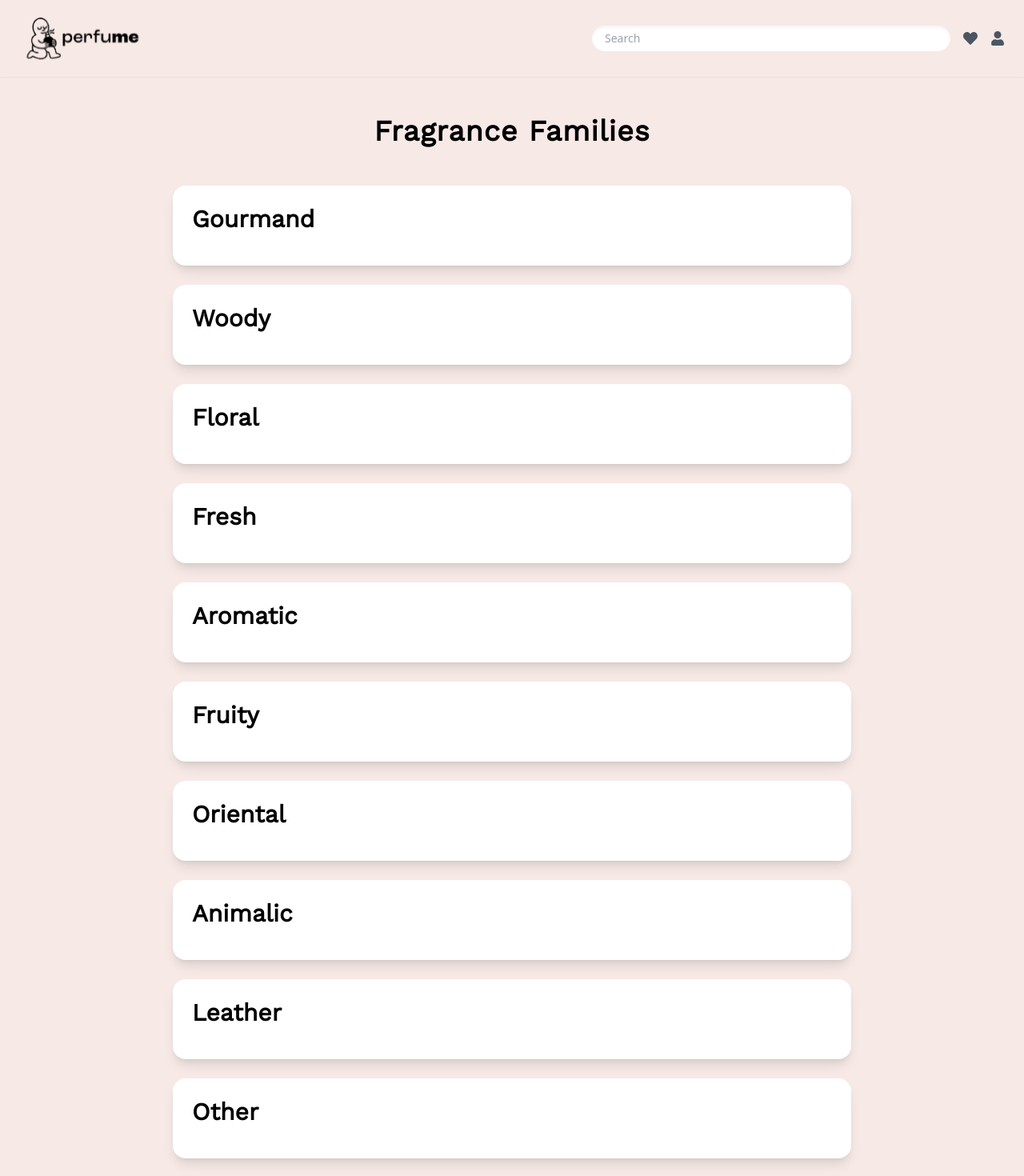
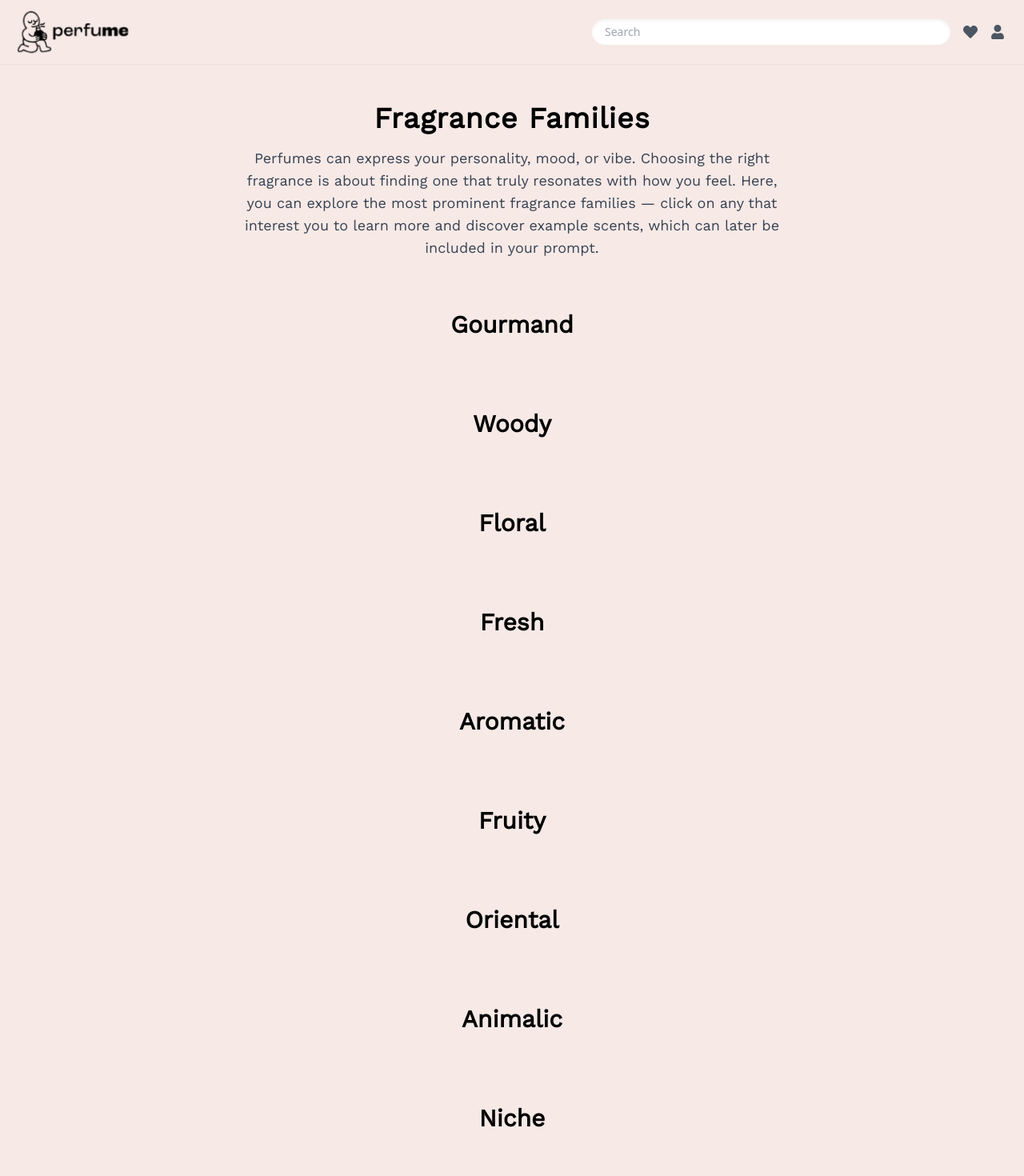
Before and after one commit to wasikjakub/perfume-sbert-app, a React (Create React App) app in the folder client/: page /families in a window 1280 px wide. Shown: the top 1470 px of the page at 80% size. Built offline with nearby package versions, Linux system fonts and the light colour scheme.

Commit message:
font matching + families page navigation

```diff
--- a/client/src/assets/families.json
+++ b/client/src/assets/families.json
@@ -27,7 +27,8 @@
       "smoky",
       "tobacco",
       "mossy",
-      "conifer"
+      "conifer",
+      "leather"
     ]
   },
   {
@@ -98,14 +99,7 @@
     ]
   },
   {
-    "family": "Leather",
-    "description": "Leather scents are strong and bold, evoking the smell of leather goods. They often include smoky or animalic undertones.",
-    "nodes": [
-      "leather"
-    ]
-  },
-  {
-    "family": "Other",
+    "family": "Niche",
     "description": "These scents do not fit neatly into a traditional category. They may be experimental, synthetic, or unique one-off aromas.",
     "nodes": [
       "metallic",
@@ -113,7 +107,7 @@
       "sour",
       "savory",
       "mineral",
-      "Champagne",
+      "champagne",
       "whiskey",
       "coca-cola",
       "beeswax",
--- a/client/src/components/features/Home/NotesSection.jsx
+++ b/client/src/components/features/Home/NotesSection.jsx
@@ -9,6 +9,7 @@ export default function QuizSection() {
       buttonText="Learn more"
       image={notesImage}
       imagePosition="right"
+      buttonLink="/families"
     />
   );
 }
--- a/client/src/components/shared/FeatureSection.jsx
+++ b/client/src/components/shared/FeatureSection.jsx
@@ -1,4 +1,5 @@
 import { motion } from "framer-motion";
+import { Link } from "react-router-dom";
 
 export default function FeatureSection({
   title,
@@ -7,6 +8,7 @@ export default function FeatureSection({
   image,
   imagePosition = "right",
   onClick,
+  buttonLink,
 }) {
   const isImageLeft = imagePosition === "left";
 
@@ -44,12 +46,24 @@ export default function FeatureSection({
         >
           <h2 className="text-3xl md:text-4xl font-bold text-gray-800 mb-4">{title}</h2>
           <p className="text-gray-600 text-2xl mb-8">{description}</p>
+          {buttonText && buttonLink ? (
+            <Link to={buttonLink} onClick={() => window.scrollTo(0, 0)}>
+              <button
+                className="bg-[#c4a075] text-white font-semibold px-8 py-4 rounded-full text-3xl hover:bg-[#b18b60] transition"
+              >
+                {buttonText}
+              </button>
+            </Link>
+          ) : (
+            buttonText && (
               <button
                 onClick={onClick}
                 className="bg-[#c4a075] text-white font-semibold px-8 py-4 rounded-full text-3xl hover:bg-[#b18b60] transition"
               >
                 {buttonText}
               </button>
+            )
+          )}
         </div>
       </div>
     </motion.section>
--- a/client/src/components/shared/Header.jsx
+++ b/client/src/components/shared/Header.jsx
@@ -1,15 +1,18 @@
 import { FaUser, FaHeart } from "react-icons/fa";
+import { Link } from "react-router-dom";
 
 export default function Header() {
   return (
     <header className="bg-[#f6e9e6] px-6 py-6 flex justify-between items-center shadow-sm sticky top-0 z-[50]">
       {/* LOGO - to be changed */}
       <div className="flex items-center">
-        <img
-          src="/logo_perfume.png"
-          alt="perfuME logo"
-          className="h-12 scale-[3] object-contain ml-[1cm]"
-        />
+        <Link to="/">
+          <img
+            src="/logo_perfume.png"
+            alt="perfuME logo"
+            className="h-8 scale-[4.5] object-contain ml-[1cm]"
+          />
+        </Link>
       </div>
 
       {/* SEARCH + ICONS */}
--- a/client/src/pages/Families.jsx
+++ b/client/src/pages/Families.jsx
@@ -24,17 +24,20 @@ const Families = () => {
   };
 
   return (
-    <div className="p-6 max-w-4xl mx-auto font-work-sans">
-      <h1 className="text-4xl font-extrabold mb-12 text-center text-[black] tracking-wide select-none">
-      {/* <h1 className="text-4xl font-extrabold mb-12 text-center text-[#c4a075] tracking-wide select-none"> */}
+    <div className="p-6 max-w-4xl mx-auto font-work-sans mb-16">
+      <h1 className="text-4xl font-extrabold mb-4 text-center text-[black] tracking-wide select-none">
         Fragrance Families
       </h1>
+      <p className="text-lg text-center text-gray-700 mt-4 max-w-2xl mx-auto">
+        Perfumes can express your personality, mood, or vibe. Choosing the right fragrance is about finding one that truly resonates with how you feel.
+        Here, you can explore the most prominent fragrance families — click on any that interest you to learn more and discover example scents, which can later be included in your prompt.
+      </p>
 
-      <ul className="space-y-6">
+      <ul className="space-y-6 mt-10">
         {familiesData.map(({ family, description, nodes }) => (
           <li
             key={family}
-            className="bg-white rounded-2xl shadow-lg hover:shadow-xl transform hover:scale-[1.02] transition-transform duration-300 cursor-pointer p-6"
+            className="rounded-2xl transform hover:scale-[1.02] transition-transform duration-300 cursor-pointer p-6 text-center"
           >
             <div
               className="text-3xl font-semibold text-[black] hover:text-[#a88c61] select-none"
--- a/client/src/pages/Home.jsx
+++ b/client/src/pages/Home.jsx
@@ -5,7 +5,7 @@ import NotesSection from '../components/features/Home/NotesSection'
 
 const Home = () => {
   return (
-    <div className="space-y-7">
+    <div className="space-y-7 font-work-sans">
       <Hero />
       <QuizSection />
       <WardrobeSection />
```
Also changed, not shown: 1 other file (tests, documents, lock files or other folders). Lines whose indentation alone changed are shown as unchanged.
